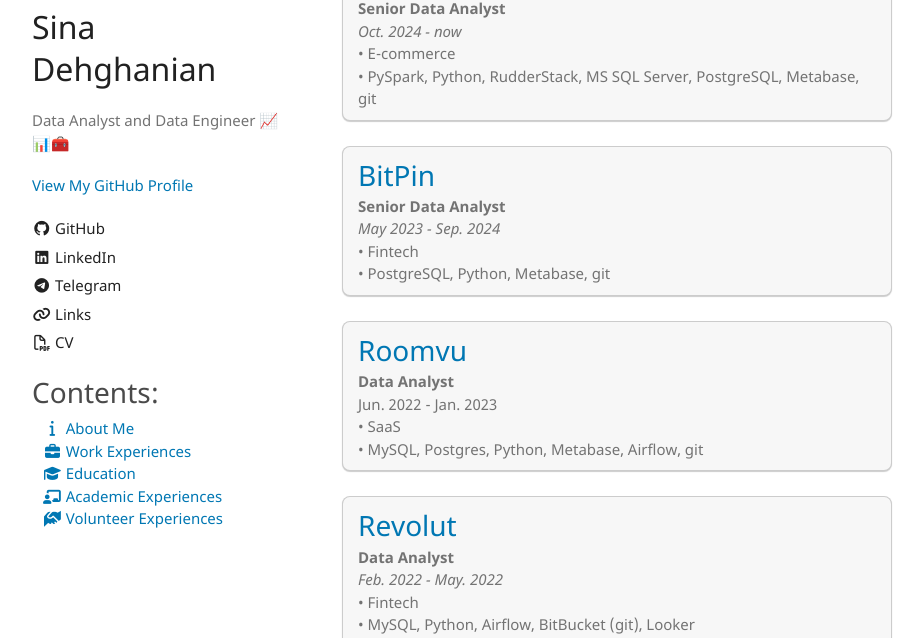
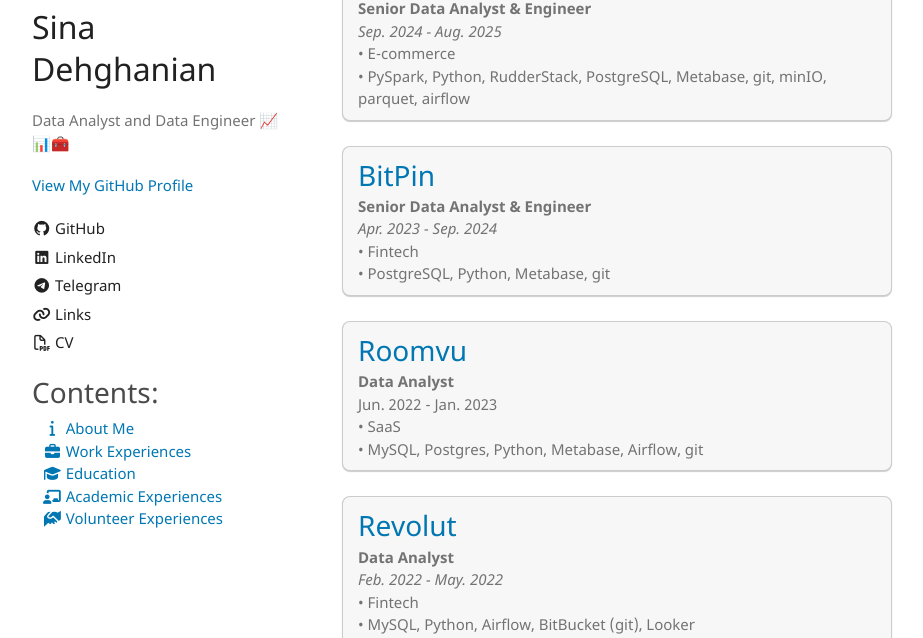
Before and after one commit to DehghanianSina/DehghanianSina.github.io, a Jekyll site: the page built from index.md, in a window 1280 px wide and 900 px high, scrolled down 472 px, cut to the strip 262-900 px from the top of the window. Shown: the whole strip, without its empty margins (178-1101 px from the left). Built offline with Jekyll 4.4.1, drawn with Linux system fonts in a browser that asks for light colours; the repository's description, which GitHub fills in, is left out.

Commit message:
update background

```diff
--- a/index.md
+++ b/index.md
@@ -26,17 +26,17 @@ He holds a **Master’s in Artificial Intelligence** from [Isfahan University of
 
 <div class="card">
   <h3>SnappFood</h3>
-  <p><b>Senior Data Analyst</b></p>
-  <p><i>Oct. 2024 - now</i></p>
+  <p><b>Senior Data Analyst & Engineer</b></p>
+  <p><i>Sep. 2024 - Aug. 2025</i></p>
   <p>• E-commerce<br>
-     • PySpark, Python, RudderStack, MS&nbsp;SQL&nbsp;Server, PostgreSQL, Metabase, git</p>
+     • PySpark, Python, RudderStack, PostgreSQL, Metabase, git, minIO, parquet, airflow</p>
   <a href="/work-experiences/#snappfood"><span class="card-link-spanner"></span></a>
 </div>
 
 <div class="card">
   <h3>BitPin</h3>
-  <p><b>Senior Data Analyst</b></p>
-  <p><i>May 2023 - Sep. 2024</i></p>
+  <p><b>Senior Data Analyst & Engineer</b></p>
+  <p><i>Apr. 2023 - Sep. 2024</i></p>
   <p>• Fintech<br>
      • PostgreSQL, Python, Metabase, git</p>
   <a href="/work-experiences/#bitpin"><span class="card-link-spanner"></span></a>
```
Also changed, not shown: work-experiences.md (+10 -7 lines).
